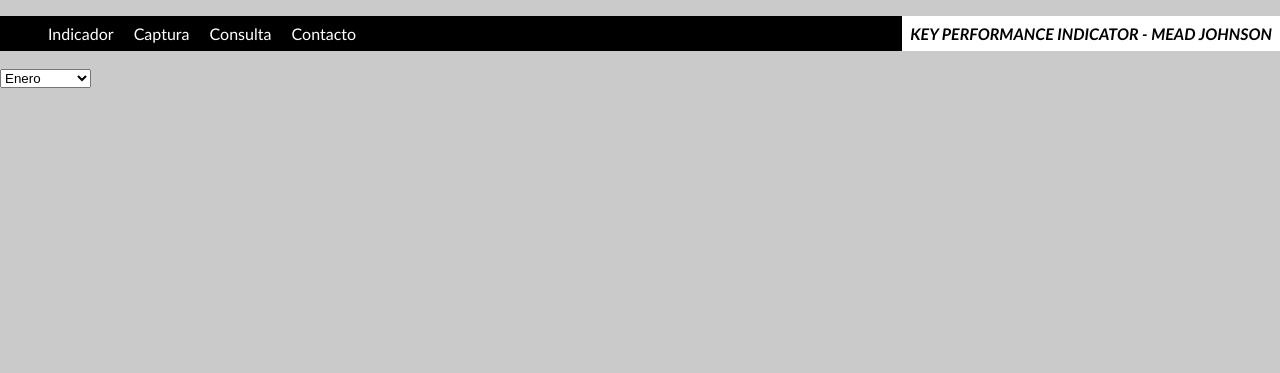
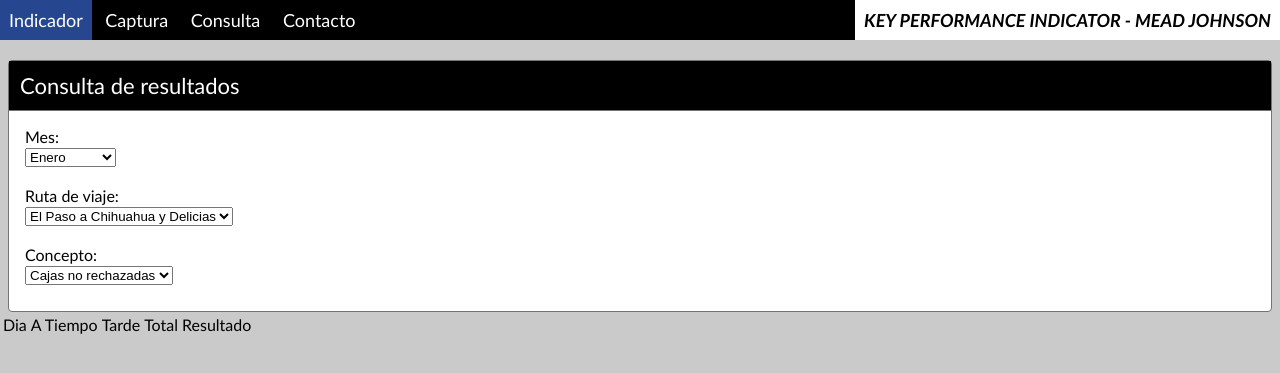
Before and after one commit to angeldino/kpimeadjohnsonmamadanojala, a PHP site: page /consulta.php in a window 1280 px wide. Shown: the top 373 px of the page. Run offline with PHP 8.4, Linux system fonts and the light colour scheme.

Commit message:
Add files via upload

```diff
--- a/consulta.php
+++ b/consulta.php
@@ -19,6 +19,9 @@
         </div>
 
         <div class="tabla">
+            <div class="titulo_consulta">Consulta de resultados</div>
+            <form id="consulta" class="consulta">
+                <label for="fname">Mes:</label><br>
                 <select>
                     <option value="01">Enero</option>
                     <option value="02">Febrero</option>
@@ -32,7 +35,46 @@
                     <option value="10">Octubre</option>
                     <option value="11">Noviembre</option>
                     <option value="12">Diciembre</option>
-            </select>
+                </select><br><br>
+
+                <label for="fname">Ruta de viaje:</label><br>
+                <select name="viaje_nombre_ruta" id="viaje_nombre_ruta">
+                    <option value="El Paso a Chihuahua y Delicias">El Paso a Chihuahua y Delicias</option>
+                    <option value="Chihuahua a El Paso">Chihuahua a El Paso</option>
+                    <option value="Manzanillo a Chihuahua">Manzanillo a Chihuahua</option>
+                    <option value="Veracruz a Chihuahua">Veracruz a Chihuahua</option>
+                    <option value="Chihuahua a Manzanillo">Chihuahua a Manzanillo</option>
+                    <option value="Chihuahua a Altamira">Chihuahua a Altamira</option>
+                </select><br><br>
+
+                <label for="fname">Concepto:</label><br>
+                <select name="viaje_concepto" id="viaje_concepto">
+                    <option value="Cajas no rechazadas">Cajas no rechazadas</option>
+                    <option value="Calt">Calt</option>
+                    <option value="Colocación">Colocación</option>
+                    <option value="Corporativo">Corporativo</option>
+                    <option value="Datos">Datos</option>
+                    <option value="Descarga">Descarga</option>
+                    <option value="Despacho">Despacho</option>
+                    <option value="Directa">Directa</option>
+                    <option value="Documentación">Documentación</option>
+                    <option value="Inspección">Inspección</option>
+                    <option value="Inspección canina">Inspección canina</option>
+                    <option value="Inspección de cajas">Inspección de cajas</option>
+                </select><br><br>
+            </form>
+        </div>
+
+    <div class="mostrar_consulta">
+        <table>
+            <tr>
+                <td>Dia</td>
+                <td>A Tiempo</td>
+                <td>Tarde</td>
+                <td>Total</td>
+                <td>Resultado</td>
+            </tr>
+        </table>
     </div>
     </body>
 </html>
--- a/css/styles.css
+++ b/css/styles.css
@@ -19,22 +19,32 @@
     background-color: white;
     border-style: solid;
     border-color: rgb(116, 116, 116);
-    border-width: 2px;
-    margin-top: 30px;
+    border-width: 1px;
+    border-radius: 4px;
+    margin-top: 20px;
     margin-left: auto;
     margin-right: auto;
-    padding: 1em;
     float:inherit;
 }
 
+.registro {
+    padding: 1em;
+}
 .formulario h1 {
     font-size: 26px;
 }
 
 .menu {
     background-color: #000000;
-    font-size: 16px;
+    font-size: 18px;
     text-decoration: none;
+    padding: 0px;
+    margin: 0px;
+    border-top: 0px;
+    border-right: 0px;
+    border-left: 0px;
+    border-bottom: 1px;
+    border-color: black;
 }
 
 .menu li {
@@ -51,3 +61,63 @@
 .menu li:active {
     background-color: #576CA8;
 }
+
+.tabla {
+    height: 250px;
+    background-color: white;
+    margin-left: 8px;
+    margin-right: 8px;
+    border-style: solid;
+    border-color: rgb(116, 116, 116);
+    border-width: 1px;
+    border-radius: 4px;
+    margin-top: 20px;
+}
+
+.tabla form {
+    padding: 1em;
+}
+
+.titulo_consulta {
+    padding: .5em;
+    font-size: 22px;
+    border-color: black;
+    border-top: 0px;
+    border-left: 0px;
+    border-right: 0px;
+    border-bottom: 1px;
+    border-color: rgb(116, 116, 116);
+    background-color: rgb(0, 0, 0);
+    color: white;
+    border-style: solid;
+}
+
+.titulo_registro {
+    font-size: 22px;
+    border-color: black;
+    border-top: 0px;
+    border-left: 0px;
+    border-right: 0px;
+    border-bottom: 1px;
+    border-color: rgb(116, 116, 116);
+    background-color: rgb(0, 0, 0);
+    color: white;
+    border-style: solid;
+    padding: .3em;
+}
+
+.info_contacto {
+    height: 250px;
+    background-color: white;
+    margin-left: 8px;
+    margin-right: 8px;
+    border-style: solid;
+    border-color: rgb(116, 116, 116);
+    border-width: 1px;
+    border-radius: 4px;
+    margin-top: 20px;
+}
+
+.texto {
+    padding: 1em;
+}
--- a/index.php
+++ b/index.php
@@ -23,7 +23,8 @@
         </div>
 
         <div class="formulario">
-            <form action="post.php" method="POST">
+        <div class="titulo_registro">Registro de viajes</div>
+            <form class="registro" action="post.php" method="POST">
                 <label for="fname">Ruta de viaje:</label><br>
                 <select name="viaje_nombre_ruta" id="viaje_nombre_ruta">
                     <option value="El Paso a Chihuahua y Delicias">El Paso a Chihuahua y Delicias</option>
@@ -59,6 +60,7 @@
                 <input type="submit" value="Guardar">
             </form>
         </div>
-
+    <div class="bottom">
+    </div>
     </body>
 </html>
--- a/indicador.php
+++ b/indicador.php
@@ -28,6 +28,7 @@
         </div>
 
 
-        <script src="app.js"></script>
+    <div class="bottom">
+    </div>
     </body>
 </html>
```
Also changed, not shown: contacto.php (+13 -5 lines). Lines whose indentation alone changed are shown as unchanged.
